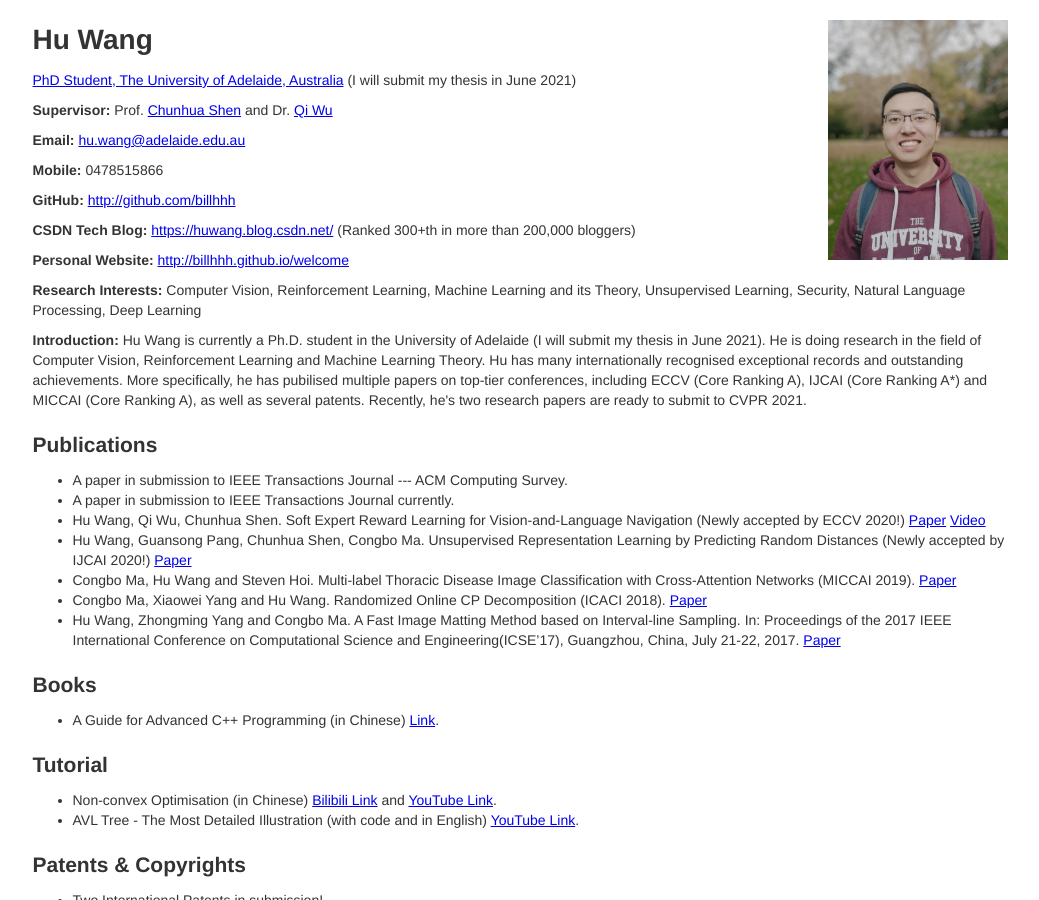
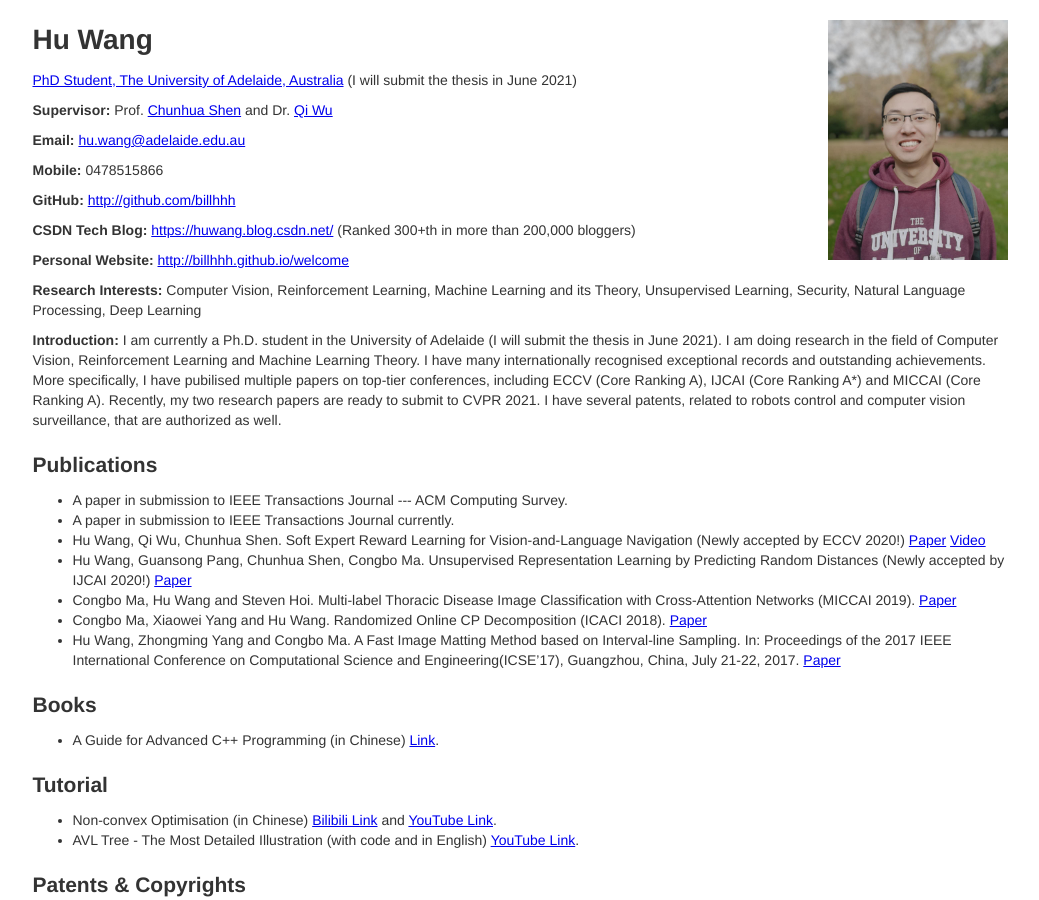
Before and after one commit to billhhh/whblog-omega, a Jekyll site: the page res/index.html, which Jekyll copies as it is, in a window 1280 px wide and 900 px high. Shown: the whole window, without its empty margins (120-1159 px from the left). Built offline with Jekyll 4.4.1, drawn with Linux system fonts in a browser that asks for light colours.

Commit message:
Update index.html

```diff
--- a/res/index.html
+++ b/res/index.html
@@ -12,7 +12,7 @@
     <main>
       <img src='./photo-huwang.jpeg' class="photo"/>
       <h1>Hu Wang</h1>
-      <p><a href = "https://www.adelaide.edu.au/aiml/our-people#aiml-students">PhD Student, The University of Adelaide, Australia</a> (I will submit my thesis in June 2021)</p>
+      <p><a href = "https://www.adelaide.edu.au/aiml/our-people#aiml-students">PhD Student, The University of Adelaide, Australia</a> (I will submit the thesis in June 2021)</p>
       <p>
         <strong>Supervisor:</strong>
         <span>Prof. <a href="https://cs.adelaide.edu.au/~chhshen/">Chunhua Shen</a> and Dr. <a href="http://www.qi-wu.me/">Qi Wu</a></span>
@@ -43,11 +43,12 @@
       </p>
       <p>
         <strong>Introduction:</strong>
-        Hu Wang is currently a Ph.D. student in the University of Adelaide (I will submit my thesis in June 2021).
-	He is doing research in the field of Computer Vision, Reinforcement Learning and Machine Learning Theory.
-	Hu has many internationally recognised exceptional records and outstanding achievements.
-	More specifically, he has pubilised multiple papers on top-tier conferences, including ECCV (Core Ranking A), IJCAI (Core Ranking A*) and MICCAI (Core Ranking A), as well as several patents.
-	Recently, he's two research papers are ready to submit to CVPR 2021.
+        I am currently a Ph.D. student in the University of Adelaide (I will submit the thesis in June 2021).
+	I am doing research in the field of Computer Vision, Reinforcement Learning and Machine Learning Theory.
+	I have many internationally recognised exceptional records and outstanding achievements.
+	More specifically, I have pubilised multiple papers on top-tier conferences, including ECCV (Core Ranking A), IJCAI (Core Ranking A*) and MICCAI (Core Ranking A).
+	Recently, my two research papers are ready to submit to CVPR 2021.
+	I have several patents, related to robots control and computer vision surveillance, that are authorized as well.
       </p>
 
 
```
